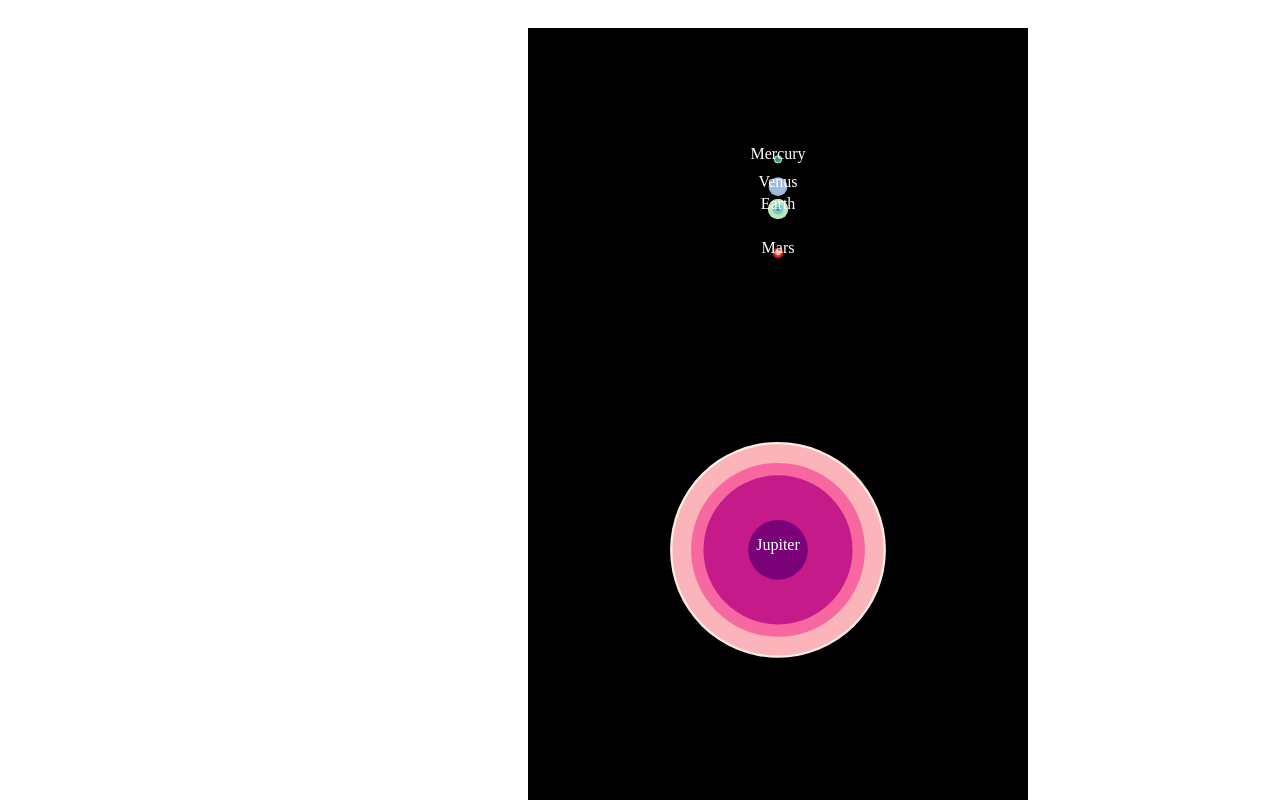
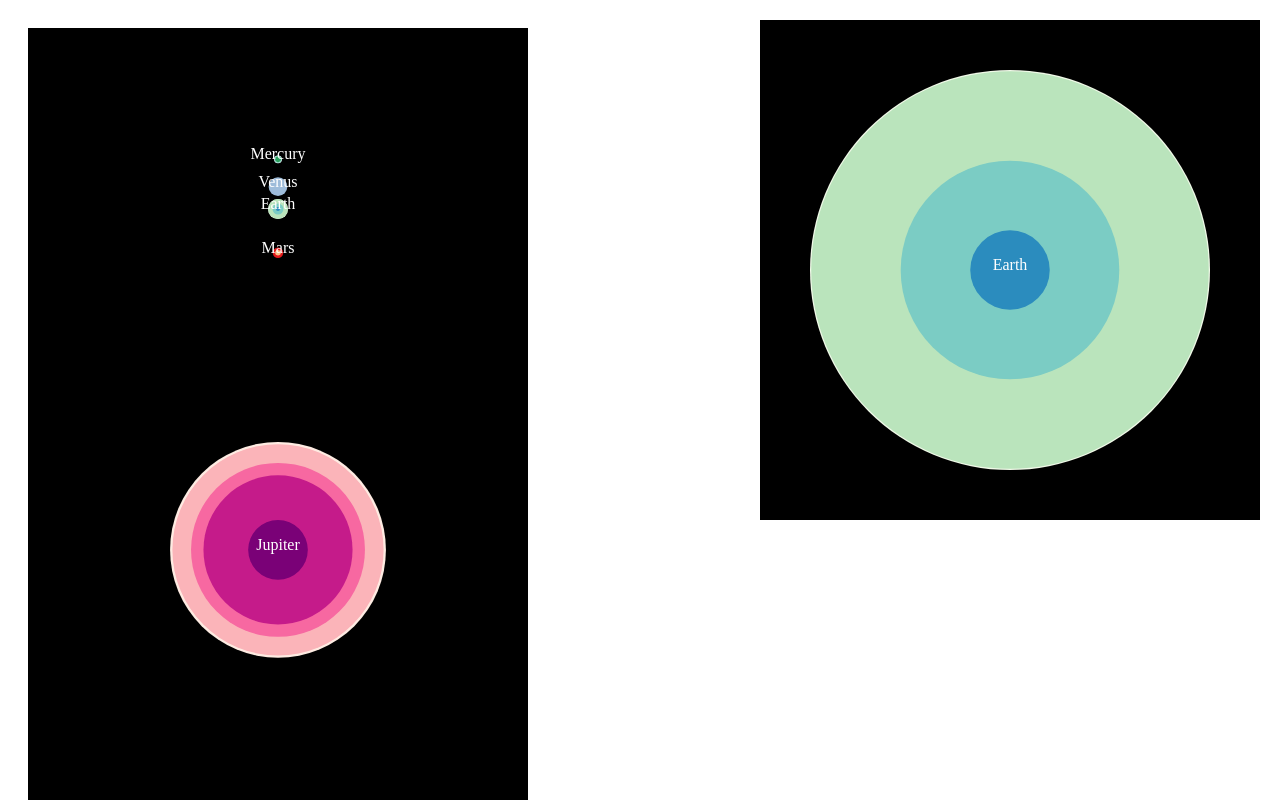
Before and after one commit to davestaab/composable-charts, a Vue app: page / in a window 1280 px wide. Shown: the top 800 px of the page. Built offline with nearby package versions, Linux system fonts and the light colour scheme.

Commit message:
planet now has it's own scale

```diff
--- a/src/App.vue
+++ b/src/App.vue
@@ -1,7 +1,7 @@
 <template>
   <div id="app">
-    <centered-svg>
-      <planet :layers="layers" :size="size">
+    <centered-svg class="detail">
+      <planet :layers="layers" :size="200">
         <svg-center-label>{{selectedPlanet.name}}</svg-center-label>
       </planet>
     </centered-svg>
@@ -60,7 +60,15 @@ export default {
 body {
   padding: 20px;
 }
+#app {
+  position: relative;
+}
 .space {
   background-color: black;
 }
+.detail {
+  position: fixed;
+  top: 20px;
+  right: 20px;
+}
 </style>
--- a/src/Planet.vue
+++ b/src/Planet.vue
@@ -8,17 +8,21 @@
 <script>
 import { scaleLinear } from 'd3-scale';
 
-const scale = scaleLinear()
-  .domain([0, 4025]) // miles
-  .range([0, 200]); // pixels
 export default {
   props: {
     layers: Array,
     size: Number
   },
+  data() {
+    return {
+      innerScale: scaleLinear()
+        .domain([0, 4025])
+        .range([0, 200])
+    };
+  },
   computed: {
     scale() {
-      return scale.range([0, this.size]);
+      return this.innerScale.range([0, this.size]);
     }
   }
 };
```
